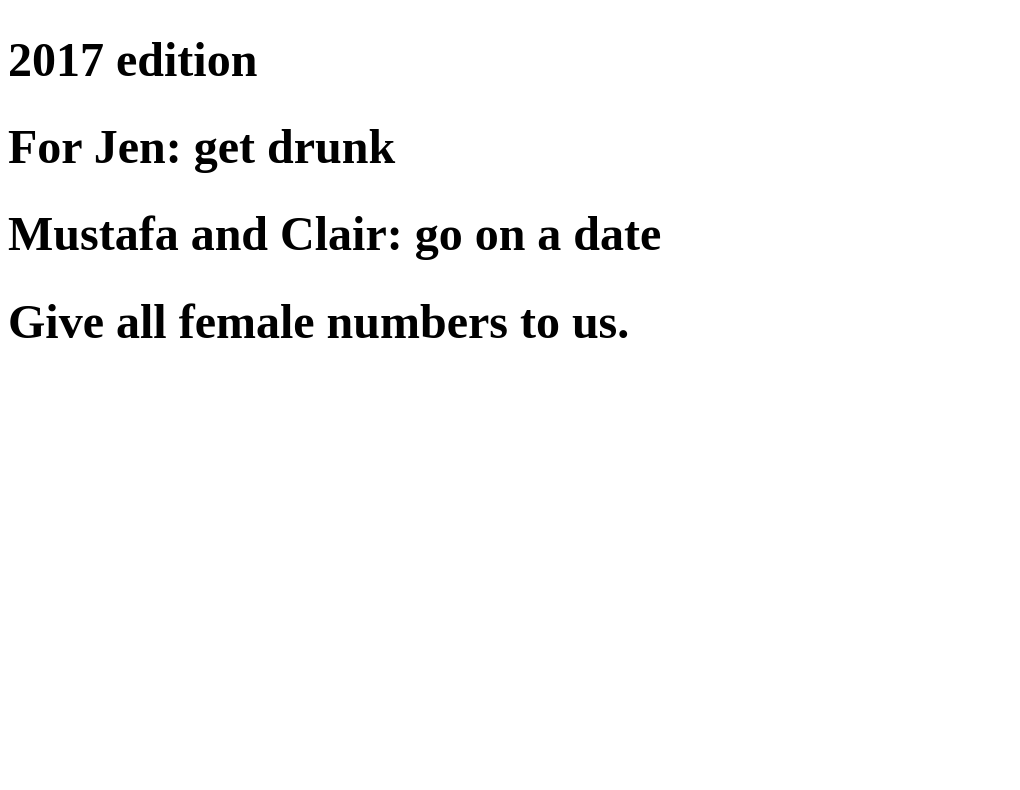
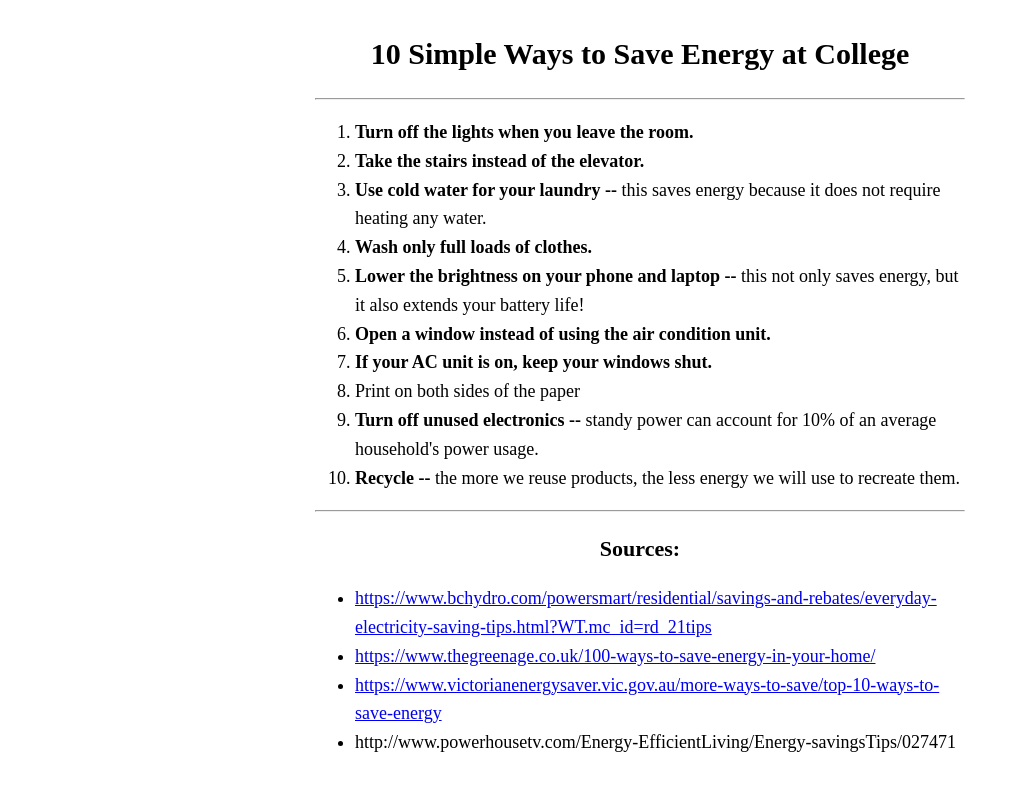
Before and after one commit to nameEqualsJared/nameEqualsJared.github.io, a plain HTML site: page index.html in a window 1280 px wide. Shown: the whole page, without its empty margins (0-1020 px from the left). Drawn offline with Linux system fonts and the light colour scheme.

Commit message:
hes update1

```diff
--- a/index.html
+++ b/index.html
@@ -1,18 +1,44 @@
 <!DOCTYPE html>
 <html>
 	<head>
-		<title>Brian Venturella Dot Com</title>
+		<title>10 Energy Saving Tips</title>
 	</head>
+
+	<style>
+		body{margin:30px auto; max-width:650px; line-height:1.6; font-size:18px}
+		h1{text-align: center; font-size:30px}
+		h2{text-align: center; font-size:22px}
+		li{padding: 0 0 10 0px}
+	</style>
+
 	<body>
 
 
-		<h1 style="font-size:300%;"> 2017 edition</h1>
-		<h1 style="font-size:300%;">For Jen: get drunk</h1>
-		<h1 style="font-size:300%;">Mustafa and Clair: go on a date</h1>
-		<h1 style="font-size:300%;">Give all female numbers to us.</h1>
+		<h1>10 Simple Ways to Save Energy at College</h1>
+		<hr />
+		<ol>
+			<li><b>Turn off the lights when you leave the room.</b></li>
 
+			<li><b>Take the stairs instead of the elevator.</b></li>
+			<li><b>Use cold water for your laundry --</b> this saves energy because it does not require heating any water.</li>
+			<li><b>Wash only full loads of clothes.</b></li>
+			<li><b>Lower the brightness on your phone and laptop --</b> this not only saves energy, but it also extends your battery life!</li>
+			<li><b>Open a window instead of using the air condition unit.</b></li>
+			<li><b>If your AC unit is on, keep your windows shut.</b></li>
+			<li>Print on both sides of the paper</li>
+			<li><b>Turn off unused electronics --</b> standy power can account for 10% of an average household's power usage.</li>
+			<li><b>Recycle --</b> the more we reuse products, the less energy we will use to recreate them.</li>
 
+		</ol>
 
+		<hr />
+		<h2>Sources: </h2>
+		<ul>
+			<li><a href="https://www.bchydro.com/powersmart/residential/savings-and-rebates/everyday-electricity-saving-tips.html?WT.mc_id=rd_21tips">https://www.bchydro.com/powersmart/residential/savings-and-rebates/everyday-electricity-saving-tips.html?WT.mc_id=rd_21tips</a></li>
+			<li><a href="https://www.thegreenage.co.uk/100-ways-to-save-energy-in-your-home/">https://www.thegreenage.co.uk/100-ways-to-save-energy-in-your-home/</a></li>
+			<li><a href="https://www.victorianenergysaver.vic.gov.au/more-ways-to-save/top-10-ways-to-save-energy">https://www.victorianenergysaver.vic.gov.au/more-ways-to-save/top-10-ways-to-save-energy</a></li>
+			<li><a href="http://www.powerhousetv.com/Energy-EfficientLiving/Energy-savingsTips/027471"></a>http://www.powerhousetv.com/Energy-EfficientLiving/Energy-savingsTips/027471</li>
+		</ul>
 
 
 	</body>
```
